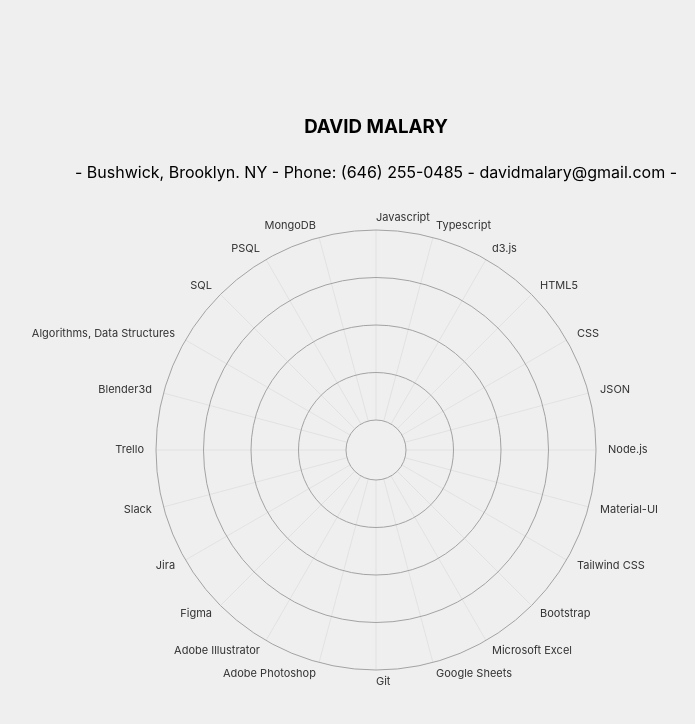
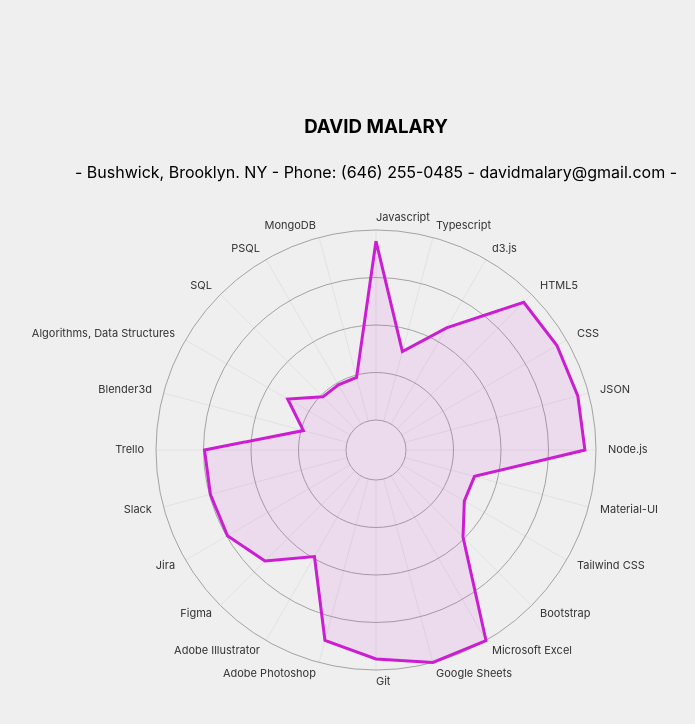
Before and after one commit to dmalary/dm_cv-react-d3, a React (Vite) app: page / in a window 1280 px wide. Shown: the top 724 px of the page, without its empty margins (264-959 px from the left). Built offline with nearby package versions, Linux system fonts and the light colour scheme.

Commit message:
feat: radar chart mvp build

```diff
--- a/components/RadarChart.jsx
+++ b/components/RadarChart.jsx
@@ -15,9 +15,25 @@
     .domain(allKeys)
     .range([0, 2 * Math.PI]);
 
-  let yScale = d3.scaleRadial()
+  const yScale = d3.scaleRadial()
       .domain([0, 10])
       .range([innerRadius, outerRadius]);
+
+  const lineGen = d3.lineRadial();
+
+  const allCoordinates = data.map((el) => {
+    const angle = xScale(el.key);
+    const radius = yScale(el.value);
+
+    const coordinate = [angle, radius];
+
+    return coordinate;
+  })
+
+  allCoordinates.push(allCoordinates[0]);
+
+  const linePath = lineGen(allCoordinates);
+  console.log('linePath', linePath)
 
   return (
     <svg
@@ -31,6 +47,13 @@
           xScale={xScale}
           axisData={data}
         />
+        <path
+          d={linePath}
+          stroke={'#cb1dd1'}
+          strokeWidth={3}
+          fill={'#cb1dd1'}
+          fillOpacity={0.1}
+        />
       </g>
     </svg>
   )
--- a/components/RadarChartGrid.jsx
+++ b/components/RadarChartGrid.jsx
@@ -14,10 +14,10 @@
   // console.log('keys', keys)
 
   const circlesDomain = [...Array(5).keys()];
-  console.log('circlesDomain', circlesDomain)
+  // console.log('circlesDomain', circlesDomain)
 
-  const circleColorScale = d3.scaleSequential(d3.interpolatePuRd)
-    .domain(circlesDomain.reverse());
+  // const circleColorScale = d3.scaleSequential(d3.interpolatePuRd)
+  //   .domain(circlesDomain.reverse());
 
   const lineGen = d3.lineRadial();
 
@@ -56,8 +56,8 @@
   });
 
   const allCircles = circlesDomain.map((pos, i) => {
-    console.log('i', i)
-    console.log('pos', pos)
+    // console.log('i', i)
+    // console.log('pos', pos)
     return (
       <circle
         key={i}
```
